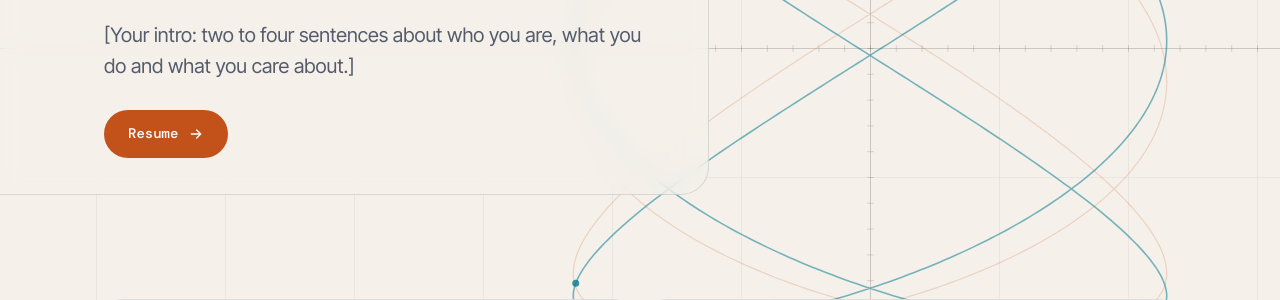
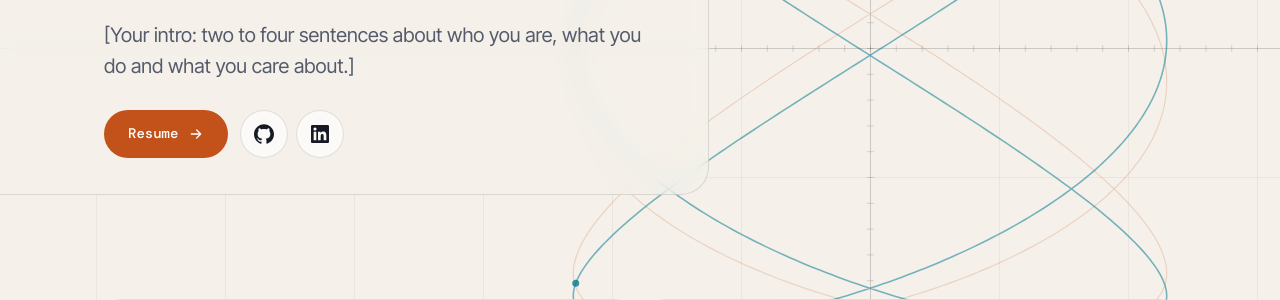
Before and after one commit to Krtiiik/krtiiik.github.io, a Jekyll site: the page built from index.md, in a window 1280 px wide. Shown: the part 330-630 px from the top of the page. Built offline with Jekyll 4.4.1, drawn with Linux system fonts in a browser that asks for light colours; some web fonts are replaced.

Commit message:
feat: add GitHub/LinkedIn icon row to hero
Co-Authored-By: Claude Opus 5.5 <noreply@anthropic.com>

```diff
--- a/_layouts/home.html
+++ b/_layouts/home.html
@@ -6,11 +6,21 @@ layout: default
     <div class="panel hero-panel">
         <h1 class="hero-title">Krtiiik</h1>
         <p class="hero-intro">{{ page.intro }}</p>
-        {% if page.cta %}
+        {% assign socials = site.data.links.socials %}
+        {% if page.cta or socials %}
         <div class="hero-actions">
+            {% if page.cta %}
             <a class="btn btn-primary" href="{{ page.cta.url | relative_url }}">{{ page.cta.title }}
                 <svg width="16" height="16" viewBox="0 0 24 24" fill="none" stroke="currentColor" stroke-width="2" stroke-linecap="round" stroke-linejoin="round" aria-hidden="true"><path d="M5 12h14M13 6l6 6-6 6"/></svg>
             </a>
+            {% endif %}
+            {% if socials %}
+            <ul class="socials" aria-label="Elsewhere">
+                {% for social in socials %}
+                <li><a class="icon-btn social" href="{{ social.url }}" aria-label="{{ social.title }}" title="{{ social.title }}" rel="me">{% include icons/{{ social.icon }}.svg %}</a></li>
+                {% endfor %}
+            </ul>
+            {% endif %}
         </div>
         {% endif %}
     </div>
--- a/assets/css/stylesheet.css
+++ b/assets/css/stylesheet.css
@@ -268,6 +268,7 @@ html:not(.js) .controls {
 .hero-actions {
     display: flex;
     flex-wrap: wrap;
+    align-items: center;
     gap: 12px;
     margin-top: 4px;
 }
@@ -287,6 +288,20 @@ html:not(.js) .controls {
 .btn-primary {
     background: var(--a1);
     color: var(--on-a1);
+}
+
+.socials {
+    display: flex;
+    gap: 8px;
+    margin: 0;
+    padding: 0;
+    list-style: none;
+}
+
+/* match the CTA height so the row lines up */
+.social {
+    width: 48px;
+    height: 48px;
 }
 
 .cards {
```
Also changed, not shown: _data/links.yml (+9 -0 lines), CHANGELOG.md, _includes/icons/github.svg (added), _includes/icons/linkedin.svg (added).
